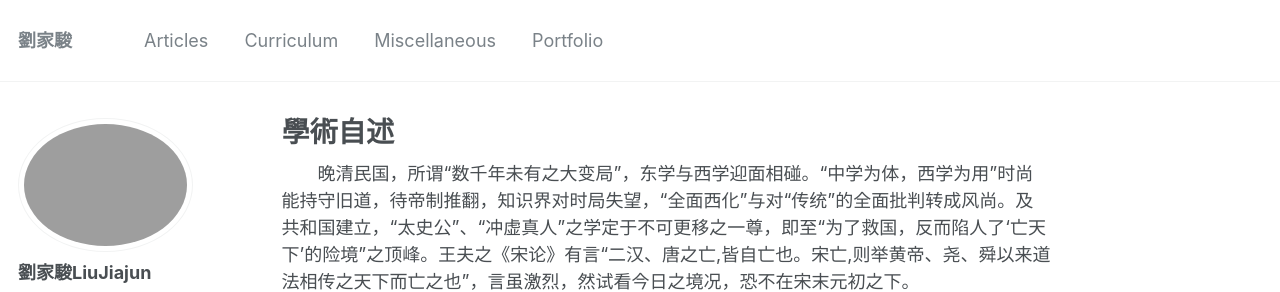
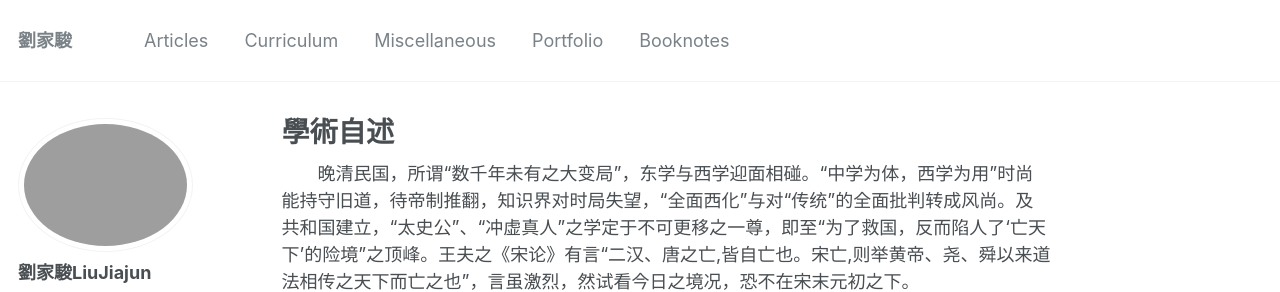
Before and after one commit to Leon-Liu228/Leon-Liu228.github.io, a Jekyll site: the page built from _pages/about.md, in a window 1280 px wide and 900 px high. Shown: the top 292 px of the window. Built offline with Jekyll 4.4.1, drawn with Linux system fonts in a browser that asks for light colours.

Commit message:
Update navigation.yml

```diff
--- a/_data/navigation.yml
+++ b/_data/navigation.yml
@@ -11,3 +11,6 @@ main:
 
   - title: "Portfolio"
     url: /portfolio/
+
+  - title: "Booknotes"
+    url: https://github.com/Leon-Liu228/Book-Notes
```
